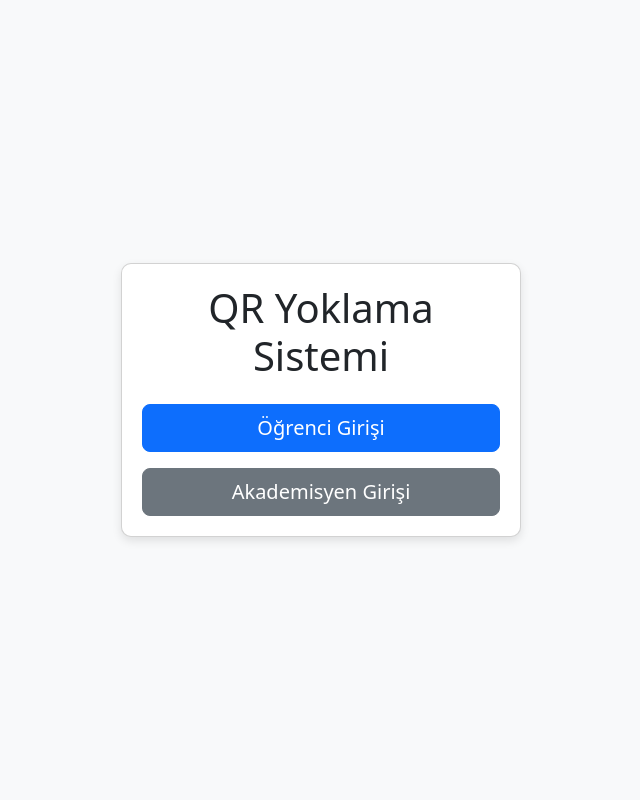
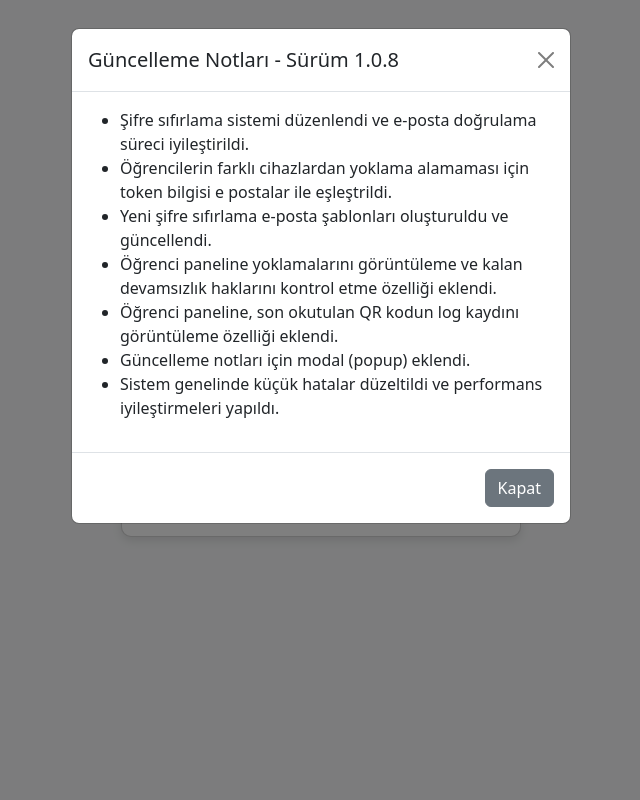
Before and after one commit to Hamza-Sengul/qr_yoklama_last, a Django app: page / in a window 1280 px wide. Shown: the whole page, without its empty margins (319-959 px from the left). Run offline with Django 5.2, Linux system fonts and the light colour scheme.

Commit message:
Update home.html

```diff
--- a/qr_yoklama/account/templates/home.html
+++ b/qr_yoklama/account/templates/home.html
@@ -1,5 +1,5 @@
 <!DOCTYPE html>
-<html lang="en">
+<html lang="tr">
 <head>
     <meta charset="UTF-8">
     <meta name="viewport" content="width=device-width, initial-scale=1.0">
@@ -31,6 +31,39 @@
         </div>
     </div>
 
+    <!-- Modal -->
+    <div class="modal fade" id="updateModal" tabindex="-1" aria-labelledby="updateModalLabel" aria-hidden="true">
+        <div class="modal-dialog">
+            <div class="modal-content">
+                <div class="modal-header">
+                    <h5 class="modal-title" id="updateModalLabel">Güncelleme Notları - Sürüm 1.0.8</h5>
+                    <button type="button" class="btn-close" data-bs-dismiss="modal" aria-label="Close"></button>
+                </div>
+                <div class="modal-body">
+                    <ul>
+                        <li>Şifre sıfırlama sistemi düzenlendi ve e-posta doğrulama süreci iyileştirildi.</li>
+                        <li>Öğrencilerin farklı cihazlardan yoklama alamaması için token bilgisi e postalar ile eşleştrildi.</li>
+                        <li>Yeni şifre sıfırlama e-posta şablonları oluşturuldu ve güncellendi.</li>
+                        <li>Öğrenci paneline yoklamalarını görüntüleme ve kalan devamsızlık haklarını kontrol etme özelliği eklendi.</li>
+                        <li>Öğrenci paneline, son okutulan QR kodun log kaydını görüntüleme özelliği eklendi.</li>
+                        <li>Güncelleme notları için modal (popup) eklendi.</li>
+                        <li>Sistem genelinde küçük hatalar düzeltildi ve performans iyileştirmeleri yapıldı.</li>
+                    </ul>
+                </div>
+                <div class="modal-footer">
+                    <button type="button" class="btn btn-secondary" data-bs-dismiss="modal">Kapat</button>
+                </div>
+            </div>
+        </div>
+    </div>
+
     <script src="https://cdn.jsdelivr.net/npm/bootstrap@5.3.0/dist/js/bootstrap.bundle.min.js"></script>
+    <script>
+        // Sayfa yüklendiğinde modalı aç
+        document.addEventListener('DOMContentLoaded', function () {
+            var updateModal = new bootstrap.Modal(document.getElementById('updateModal'));
+            updateModal.show();
+        });
+    </script>
 </body>
 </html>
```
